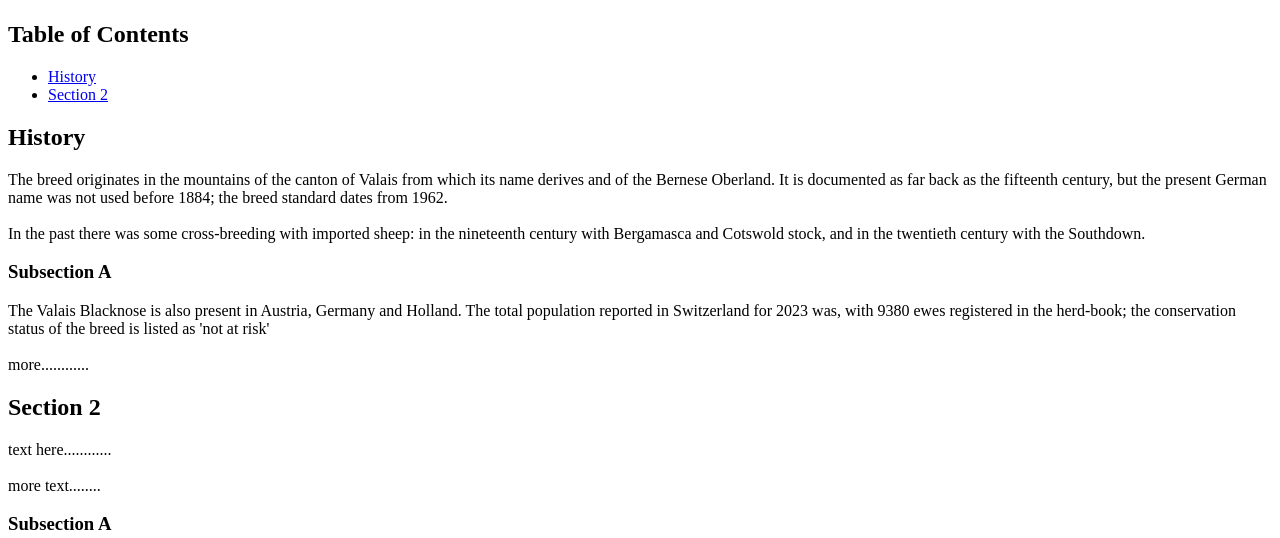
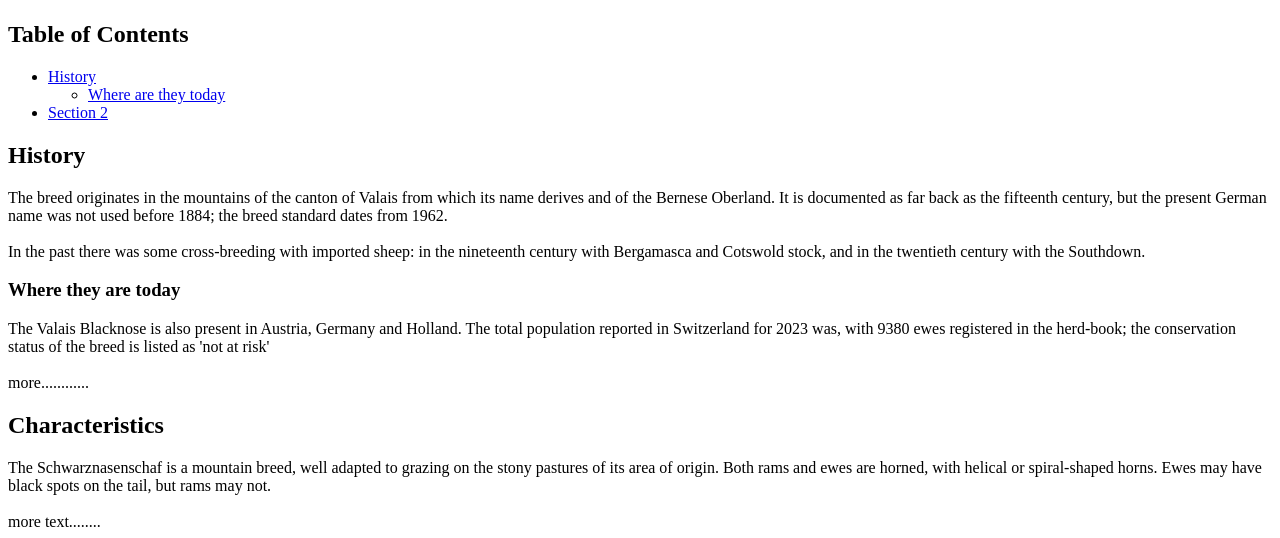
Before and after one commit to mo2397/mo2397.github.io, a plain HTML site: page wa/wa3.html in a window 1280 px wide. Shown: the part 468-1006 px from the top of the page. Drawn offline with Linux system fonts and the light colour scheme.

Commit message:
added links in site

```diff
--- a/wa/wa3.html
+++ b/wa/wa3.html
@@ -14,7 +14,7 @@
 <!-- Table of contents -->
  <h2>Table of Contents</h2>
  <ul>
-    <li><a href="#Section1">History</a></li>
+    <li><a href="#Section1">History</a> <ul><li><a href="#SubSection1A">Where are they today</a></li></ul></li>
     <li><a href="#Section2">Section 2</a></li>
  </ul>
 
@@ -26,17 +26,19 @@
             In the past there was some cross-breeding with imported sheep: in the nineteenth century with Bergamasca and Cotswold stock, and in the twentieth century with the Southdown.</p>
     </div>
 
+    <div id="SubSection1A">
+        <h3>Where they are today</h3>
+        <p>The Valais Blacknose is also present in Austria, Germany and Holland. The total population reported in Switzerland for 2023 was, with 9380 ewes registered in the herd-book; the conservation status of the breed is listed as 'not at risk'
+            <br><br>
+            more............</p>
+    </div>
 
-    <h3>Subsection A</h3>
-    <p>The Valais Blacknose is also present in Austria, Germany and Holland. The total population reported in Switzerland for 2023 was, with 9380 ewes registered in the herd-book; the conservation status of the breed is listed as 'not at risk'
-        <br><br>
-        more............</p>
 
 
 <!-- Section 2 -->
 <div id="Section2">
-    <h2>Section 2</h2>
-    <p>text here............
+    <h2>Characteristics</h2>
+    <p>The Schwarznasenschaf is a mountain breed, well adapted to grazing on the stony pastures of its area of origin. Both rams and ewes are horned, with helical or spiral-shaped horns. Ewes may have black spots on the tail, but rams may not.
         <br><br>
         more text........</p>
 </div>
```
